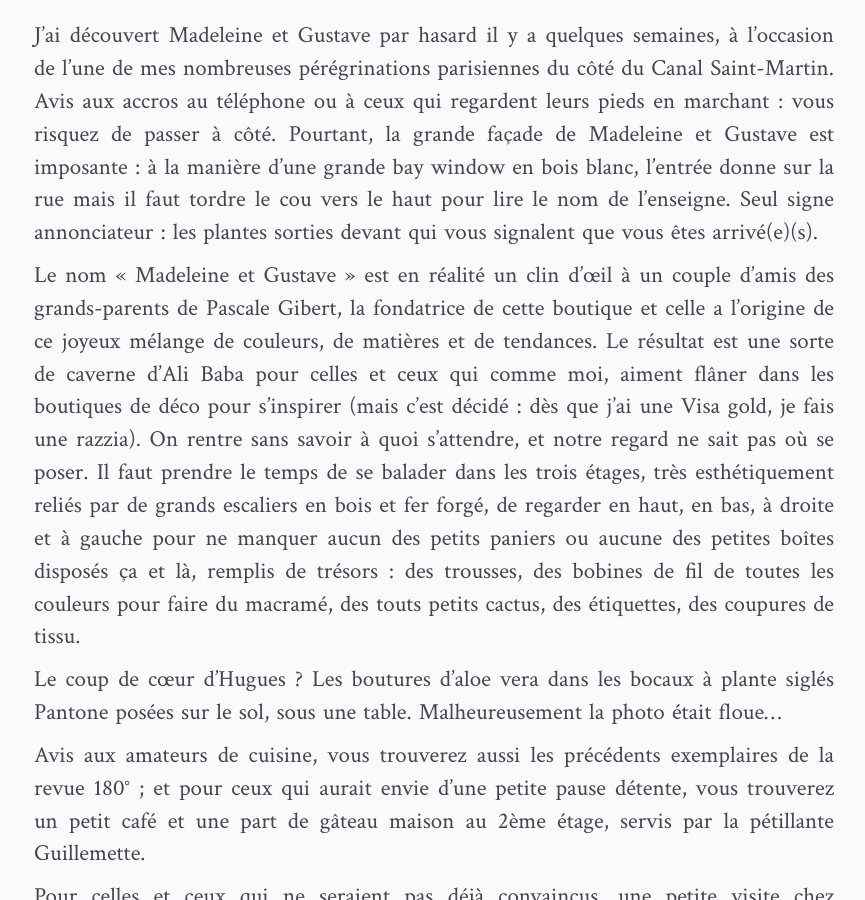
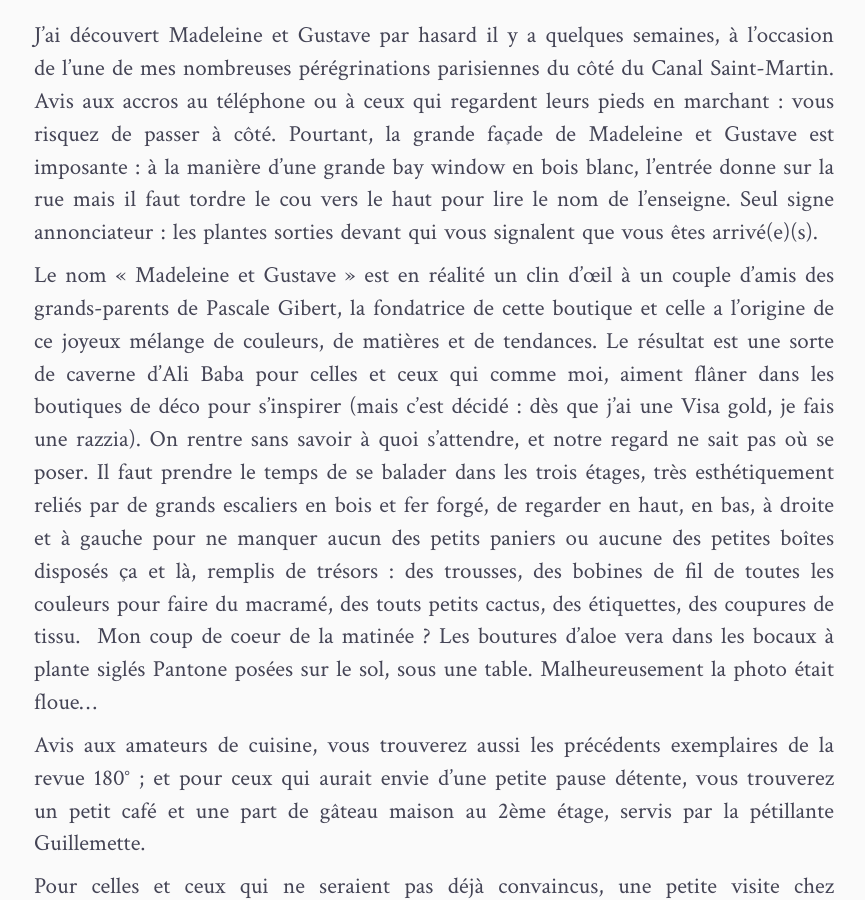
Before and after one commit to lespetitshugues/lespetitshugues.github.io, a Jekyll site: the page built from _posts/2017-05-13-madeleine-et-gustave.md, in a window 1280 px wide and 900 px high, scrolled down 2343 px. Shown: the whole window, without its empty margins (206-1071 px from the left). Built offline with Jekyll 4.4.1, drawn with Linux system fonts in a browser that asks for light colours; nearby versions of some CDN libraries; comment, search, counter and statistics services are not loaded.

Commit message:
Update from Forestry.io - 2017-05-13-madeleine-et-gustave.md

```diff
--- a/_posts/2017-05-13-madeleine-et-gustave.md
+++ b/_posts/2017-05-13-madeleine-et-gustave.md
@@ -23,9 +23,7 @@
 
 J’ai découvert Madeleine et Gustave par hasard il y a quelques semaines, à l’occasion de l’une de mes nombreuses pérégrinations parisiennes du côté du Canal Saint-Martin. Avis aux accros au téléphone ou à ceux qui regardent leurs pieds en marchant : vous risquez de passer à côté. Pourtant, la grande façade de Madeleine et Gustave est imposante : à la manière d’une grande bay window en bois blanc, l’entrée donne sur la rue mais il faut tordre le cou vers le haut pour lire le nom de l’enseigne. Seul signe annonciateur : les plantes sorties devant qui vous signalent que vous êtes arrivé(e)(s).
 
-Le nom « Madeleine et Gustave » est en réalité un clin d’œil à un couple d’amis des grands-parents de Pascale Gibert, la fondatrice de cette boutique et celle a l’origine de ce joyeux mélange de couleurs, de matières et de tendances. Le résultat est une sorte de caverne d’Ali Baba pour celles et ceux qui comme moi, aiment flâner dans les boutiques de déco pour s’inspirer (mais c’est décidé : dès que j’ai une Visa gold, je fais une razzia). On rentre sans savoir à quoi s’attendre, et notre regard ne sait pas où se poser. Il faut prendre le temps de se balader dans les trois étages, très esthétiquement reliés par de grands escaliers en bois et fer forgé, de regarder en haut, en bas, à droite et à gauche pour ne manquer aucun des petits paniers ou aucune des petites boîtes disposés ça et là, remplis de trésors : des trousses, des bobines de fil de toutes les couleurs pour faire du macramé, des touts petits cactus, des étiquettes, des coupures de tissu.
-
-Le coup de cœur d'Hugues ? Les boutures d’aloe vera dans les bocaux à plante siglés Pantone posées sur le sol, sous une table. Malheureusement la photo était floue...
+Le nom « Madeleine et Gustave » est en réalité un clin d’œil à un couple d’amis des grands-parents de Pascale Gibert, la fondatrice de cette boutique et celle a l’origine de ce joyeux mélange de couleurs, de matières et de tendances. Le résultat est une sorte de caverne d’Ali Baba pour celles et ceux qui comme moi, aiment flâner dans les boutiques de déco pour s’inspirer (mais c’est décidé : dès que j’ai une Visa gold, je fais une razzia). On rentre sans savoir à quoi s’attendre, et notre regard ne sait pas où se poser. Il faut prendre le temps de se balader dans les trois étages, très esthétiquement reliés par de grands escaliers en bois et fer forgé, de regarder en haut, en bas, à droite et à gauche pour ne manquer aucun des petits paniers ou aucune des petites boîtes disposés ça et là, remplis de trésors : des trousses, des bobines de fil de toutes les couleurs pour faire du macramé, des touts petits cactus, des étiquettes, des coupures de tissu.  Mon coup de coeur de la matinée ? Les boutures d’aloe vera dans les bocaux à plante siglés Pantone posées sur le sol, sous une table. Malheureusement la photo était floue...
 
 Avis aux amateurs de cuisine, vous trouverez aussi les précédents exemplaires de la revue 180° ; et pour ceux qui aurait envie d’une petite pause détente, vous trouverez un petit café et une part de gâteau maison au 2ème étage, servis par la pétillante Guillemette.
 
```
